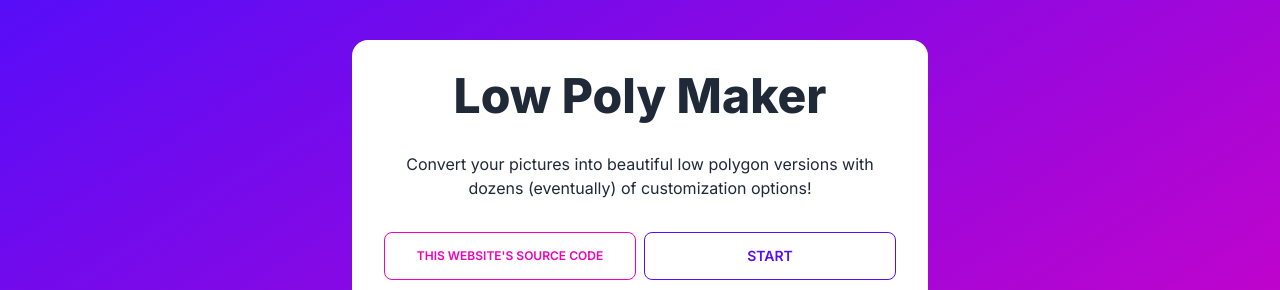
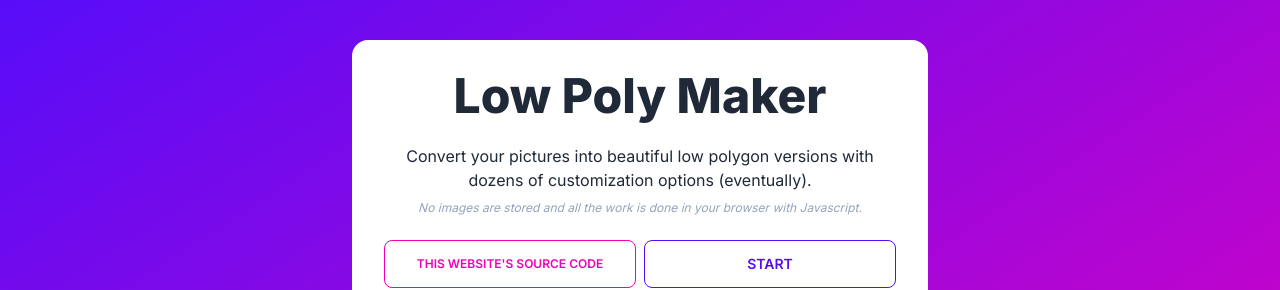
Before and after one commit to nithvijay/low-poly-maker, a Vue app: page / in a window 1280 px wide. Shown: the top 290 px of the page. Built offline with nearby package versions, Linux system fonts and the light colour scheme.

Commit message:
added disclaimer

```diff
--- a/src/views/LandingView.vue
+++ b/src/views/LandingView.vue
@@ -12,9 +12,15 @@ console.log(mountImgUrl);
     <div class="max-w-xl card bg-base-100">
       <div class="text-center card-body">
         <h1 class="text-2xl font-extrabold md:text-5xl">Low Poly Maker</h1>
-        <p class="py-6">
-          Convert your pictures into beautiful low polygon versions with dozens
-          (eventually) of customization options!
+        <p class="flex flex-col gap-2 py-4">
+          <span>
+            Convert your pictures into beautiful low polygon versions with
+            dozens of customization options (eventually).
+          </span>
+          <span class="text-xs italic text-slate-400">
+            No images are stored and all the work is done in your browser with
+            Javascript.
+          </span>
         </p>
         <div class="grid grid-cols-2 gap-2">
           <a
@@ -46,37 +52,3 @@ console.log(mountImgUrl);
     </div>
   </div>
 </template>
-
-<!-- <template>
-  <div
-    class="w-screen h-screen hero bg-gradient-to-br from-primary to-secondary"
-  >
-    <div class="text-center hero-content card card-body bg-base-100">
-      <div class="max-w-xl">
-        <h1 class="text-5xl font-extrabold">Low Poly Maker</h1>
-        <p class="py-6">
-          Convert your pictures into beautiful low polygon versions with dozens
-          of customization options!
-        </p>
-        <div class="grid grid-cols-2 gap-2">
-          <a
-            class="btn btn-secondary btn-outline"
-            href="https://github.com/nithvijay/low-poly-maker"
-          >
-            This Website's Source Code
-          </a>
-          <router-link
-            class="btn btn-primary btn-outline"
-            :to="{ name: 'upload' }"
-          >
-            Start
-          </router-link>
-        </div>
-      </div>
-      <div class="card"> -->
-<!-- <img :src="mountImgUrl" /> -->
-<!-- <img :src="mountLowImgUrl" /> -->
-<!-- </div>
-    </div>
-  </div>
-</template> -->
```
Also changed, not shown: 1 other file (tests, documents, lock files or other folders).
